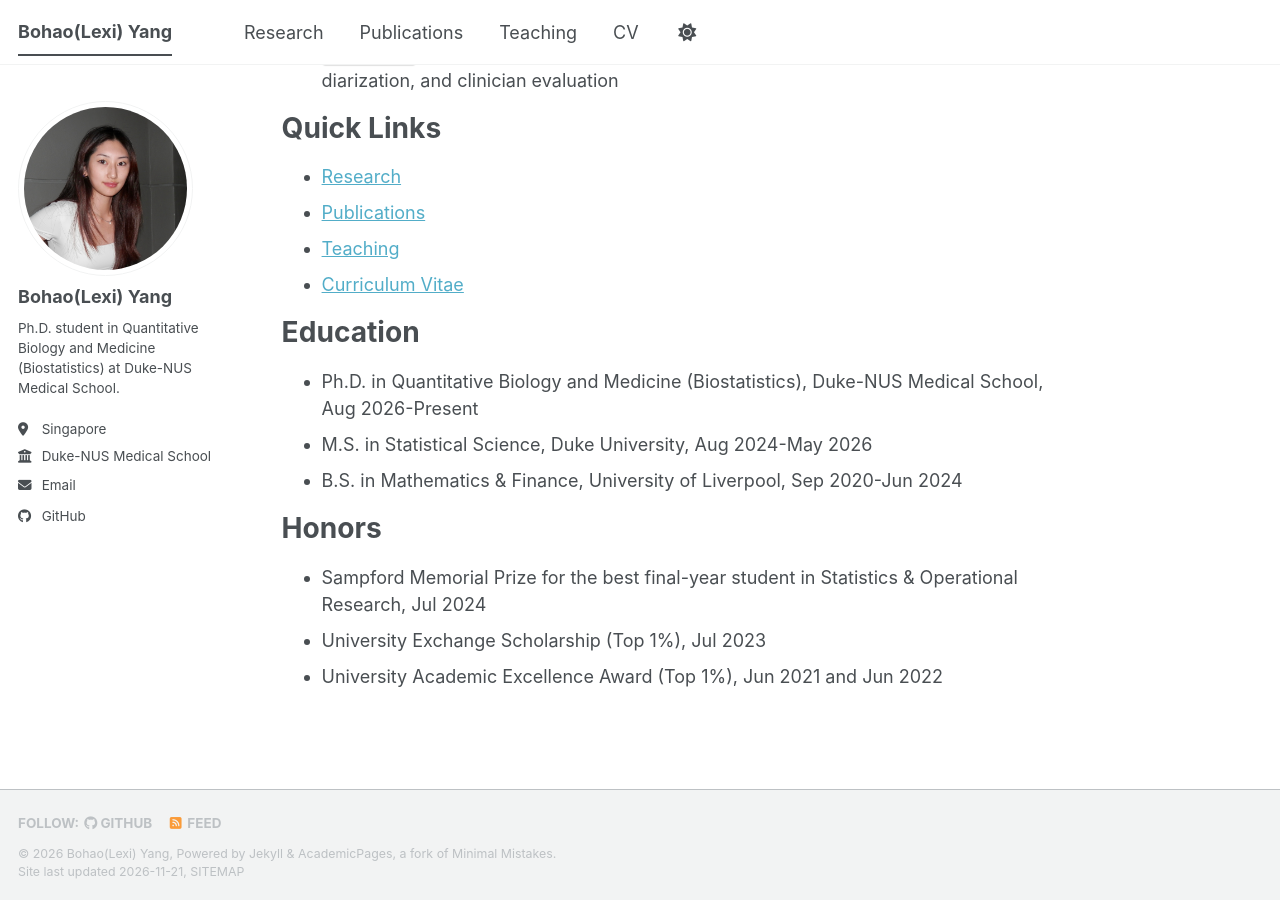
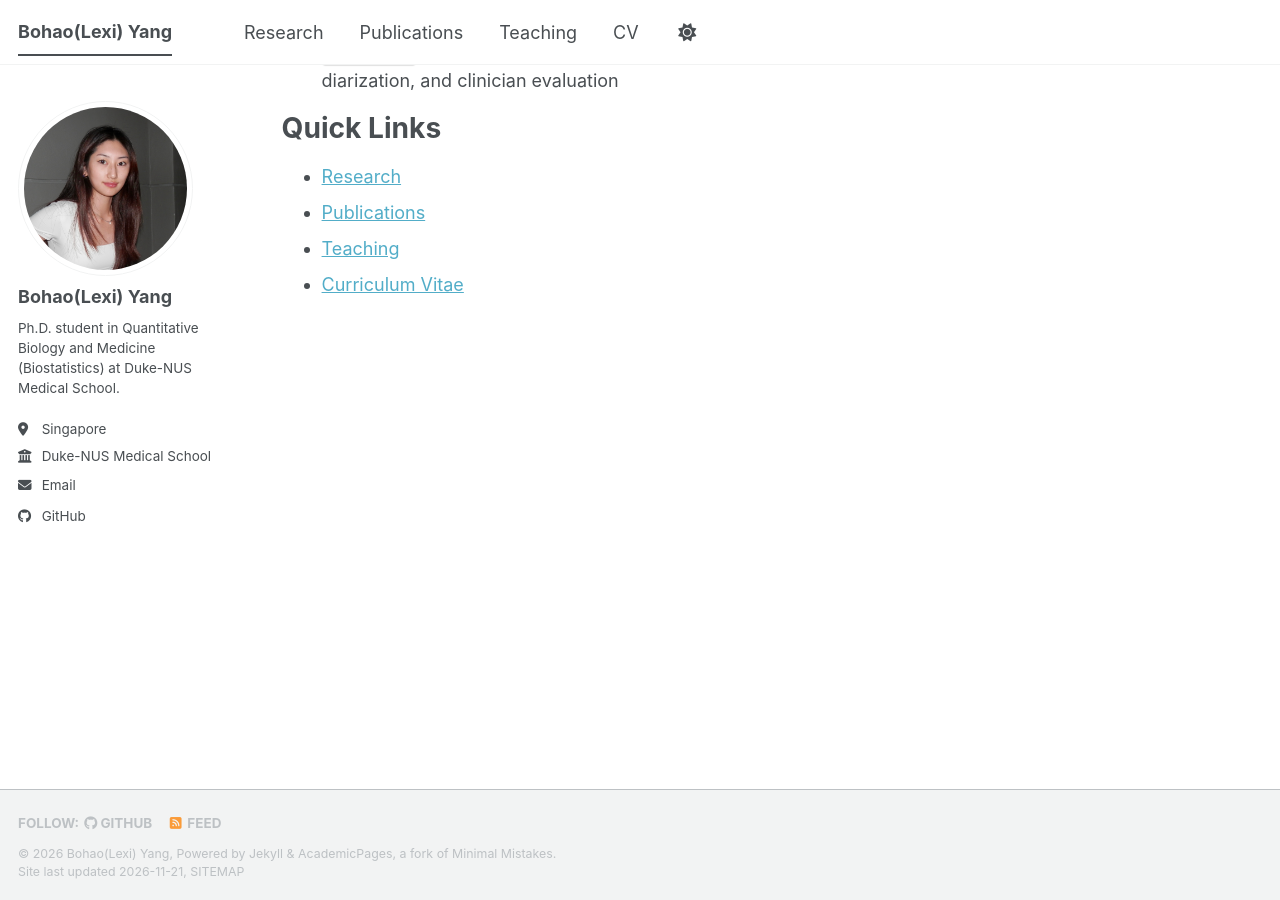
Before and after one commit to bohaoyang1327/bohaoyang1327, a Jekyll site: the page built from _pages/about.md, in a window 1280 px wide and 900 px high, scrolled down 1055 px. Built offline with Jekyll 4.4.1, drawn with Linux system fonts in a browser that asks for light colours; a script bundle is joined from its source files by our own code; library files that are not in the unit come from our copies.

Commit message:
remove Education and Honors from homepage (kept on CV page)
Co-Authored-By: Claude Opus 5.5 <noreply@anthropic.com>
Claude-Session: https://claude.ai/code/session_01HRvBuH7qoDjp6HtVzsuj21

```diff
--- a/_pages/about.md
+++ b/_pages/about.md
@@ -39,17 +39,3 @@ Quick Links
 * [Publications]({{ base_path }}/publications/)
 * [Teaching]({{ base_path }}/teaching/)
 * [Curriculum Vitae]({{ base_path }}/cv/)
-
-Education
-======
-
-* Ph.D. in Quantitative Biology and Medicine (Biostatistics), Duke-NUS Medical School, Aug 2026-Present
-* M.S. in Statistical Science, Duke University, Aug 2024-May 2026
-* B.S. in Mathematics & Finance, University of Liverpool, Sep 2020-Jun 2024
-
-Honors
-======
-
-* Sampford Memorial Prize for the best final-year student in Statistics & Operational Research, Jul 2024
-* University Exchange Scholarship (Top 1%), Jul 2023
-* University Academic Excellence Award (Top 1%), Jun 2021 and Jun 2022
```
